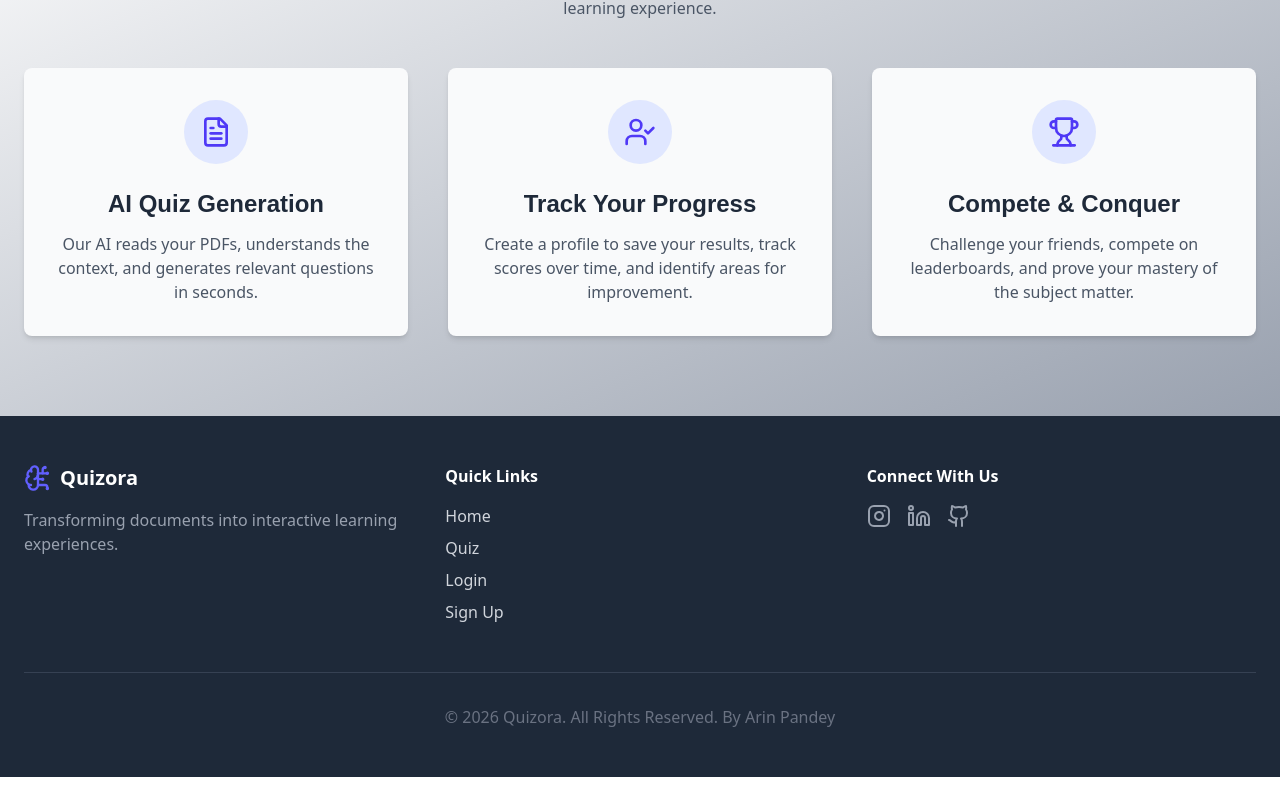
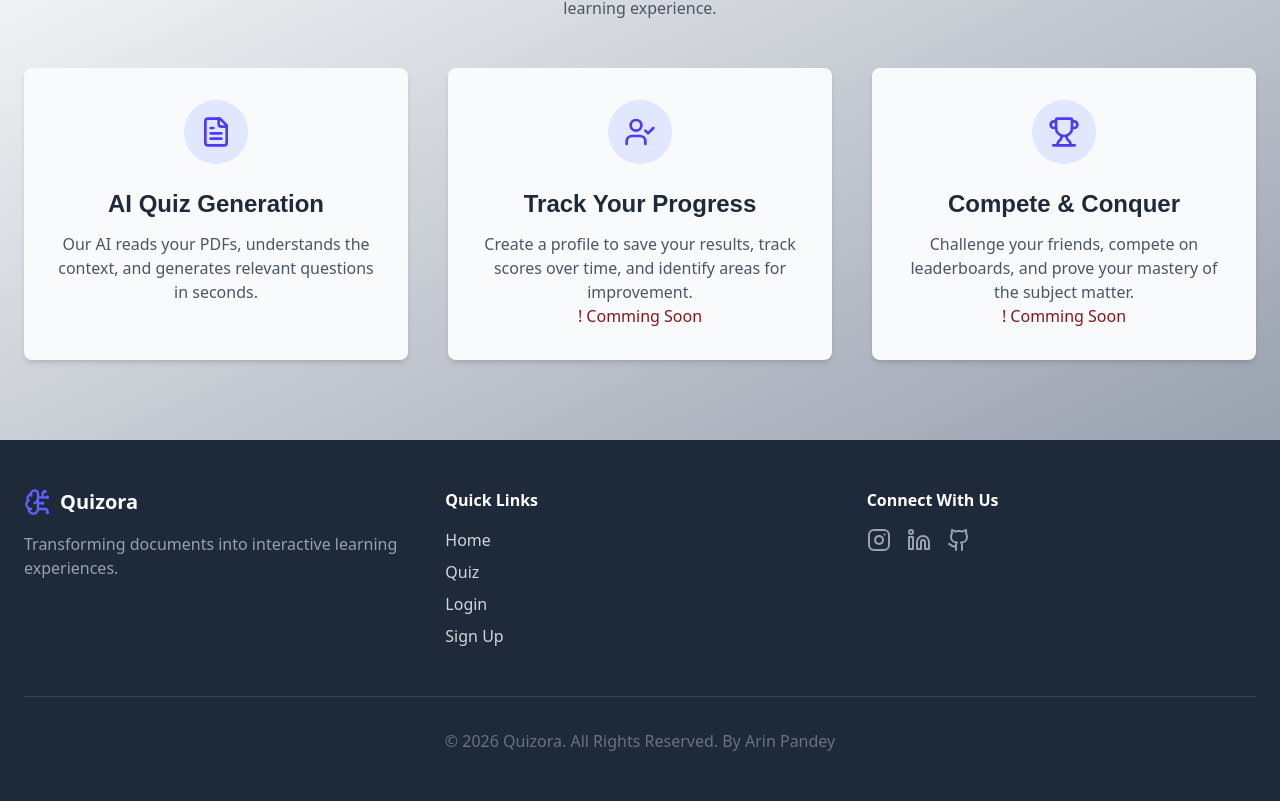
Before and after one commit to ArinPandey/QUIZORA-AI-Quiz-App, a React (Vite) app in the folder frontend/: page / in a window 1280 px wide. Shown: the part 3400-4201 px from the top of the page. Before the commit the page ends 4177 px from the top, so only its background shows below. Built offline with nearby package versions, Linux system fonts and the light colour scheme; a web font is replaced by a local one.

Commit message:
added some new gradients

```diff
--- a/frontend/src/pages/LandingPage.jsx
+++ b/frontend/src/pages/LandingPage.jsx
@@ -117,11 +117,13 @@ const LandingPage = () => {
               <div className="bg-indigo-100 text-indigo-600 rounded-full w-16 h-16 flex items-center justify-center mx-auto mb-6"><UserCheck size={32} /></div>
               <h3 className="text-2xl font-bold mb-3">Track Your Progress</h3>
               <p className="text-gray-600 font-sans">Create a profile to save your results, track scores over time, and identify areas for improvement.</p>
+              <p className="text-red-900 font-sans">! Comming Soon</p>
             </div>
             <div className="feature-card p-8 bg-gray-50 rounded-lg shadow-md hover:shadow-xl transition-shadow duration-300">
               <div className="bg-indigo-100 text-indigo-600 rounded-full w-16 h-16 flex items-center justify-center mx-auto mb-6"><Trophy size={32} /></div>
               <h3 className="text-2xl font-bold mb-3">Compete & Conquer</h3>
               <p className="text-gray-600 font-sans">Challenge your friends, compete on leaderboards, and prove your mastery of the subject matter.</p>
+              <p className="text-red-900 font-sans">! Comming Soon</p>
             </div>
           </div>
         </div>
```
